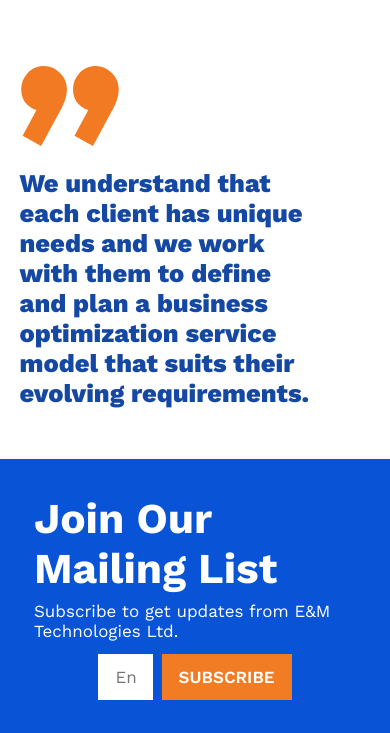
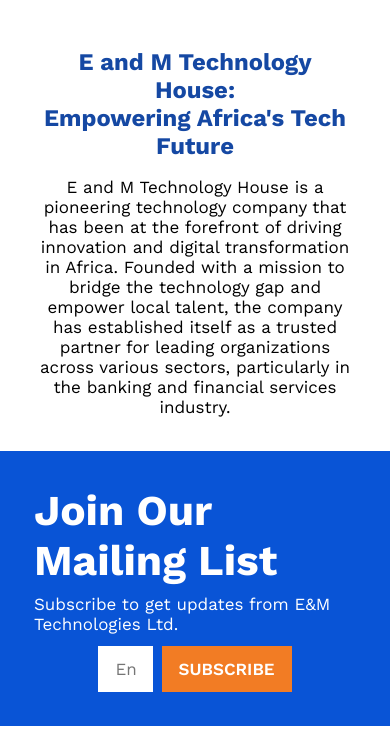
Before and after one commit to OvasisGroup/emtech, a Django app: page /gratuip/ in a window 390 px wide. Shown: the part 88-821 px from the top of the page. Run offline with Django 3.2, Linux system fonts and the light colour scheme.

Commit message:
services

```diff
--- a/website/static/css/styles.css
+++ b/website/static/css/styles.css
@@ -557,6 +557,31 @@
     border-radius: 2rem;
 }
 
+.gratuip-content-wrapper{
+    max-width: 60%;
+    margin: 3rem auto;
+    text-align: center;
+}
+
+.gratuip-content-one h4{
+    color: #1548A3;
+    font-size: 200%;
+    margin-bottom: 1rem;
+}
+
+@media screen and (max-width: 960px) {
+    .gratuip-content-wrapper{
+        max-width: 80%;
+        margin: 2rem auto;
+        text-align: center;
+    }
+    .gratuip-content-one h4{
+        color: #1548A3;
+        font-size: 140%;
+        margin-bottom: 1rem;
+    }
+}
+
 .about-half-three{
     display: flex;
     flex-direction: column;
--- a/website/templates/gratuip.html
+++ b/website/templates/gratuip.html
@@ -16,13 +16,14 @@
 
 
 <section class="about-content">
-    <div class="header-content-wrapper">
-        <div class="about-content-one" data-aos="fade-up">
-            <img src="{% static 'images/mark.svg' %}" alt="hero-image" width="100" data-aos="fade-up" />
+    <div class="gratuip-content-wrapper">
+        <div class="gratuip-content-one" data-aos="fade-up">
+
             <h4>
-                We understand that each client has unique needs and we work with them to define and plan a business
-                optimization service model that suits their evolving requirements.
+                E and M Technology House:<br> Empowering Africa's Tech Future
             </h4>
+            <p>
+                E and M Technology House is a pioneering technology company that has been at the forefront of driving innovation and digital transformation in Africa. Founded with a mission to bridge the technology gap and empower local talent, the company has established itself as a trusted partner for leading organizations across various sectors, particularly in the banking and financial services industry.</p>
         </div>
         <div class="about-content-two">
             <div class="subtext">
```
